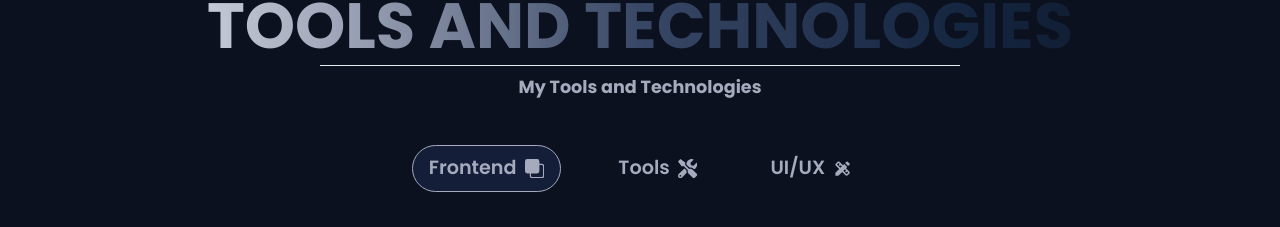
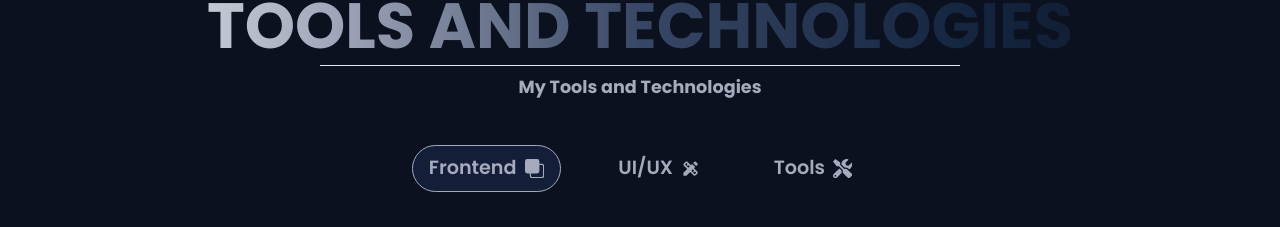
Before and after one commit to zeetaengrg/portfolio, a Next.js app: page / in a window 1280 px wide. Shown: the part 1846-2073 px from the top of the page. Built offline with nearby package versions, Linux system fonts and the light colour scheme; grey boxes are pictures that could not be loaded.

Commit message:
feat(refactor): tools and ui/ux icons re-configured

```diff
--- a/components/layouts/Skills/Skills.jsx
+++ b/components/layouts/Skills/Skills.jsx
@@ -41,7 +41,7 @@ const commonVariants = {
 
 const Skills = () => {
 
-    const tabList = ["Frontend", "Tools", "UI/UX"];
+    const tabList = ["Frontend", "UI/UX", "Tools"];
 
     const headingStyle = {
         textAlign: "center",
@@ -140,10 +140,10 @@ const Skills = () => {
                                     <BsBack />
                                 ) : tab === "Database" ? (
                                     <FaDatabase />
-                                ) : tab === "Tools" ? (
+                                ) : tab === "UI/UX" ? (
+                                    <MdDesignServices />
+                                ) : (
                                     <FaTools />
-                                ) : (
-                                    <MdDesignServices />
                                 )}
                             </Box>
                         </Tab>
@@ -158,10 +158,10 @@ const Skills = () => {
                                 <BackendTab />
                             ) : tab === "Database" ? (
                                 <DatabaseTab />
-                            ) : tab === "Tools" ? (
+                            ) : tab === "UI/UX" ? (
+                                <UITab />
+                            ) : (
                                 <ToolsTab />
-                            ) : (
-                                <UITab />
                             )}
                         </TabPanel>
                     ))}
```
